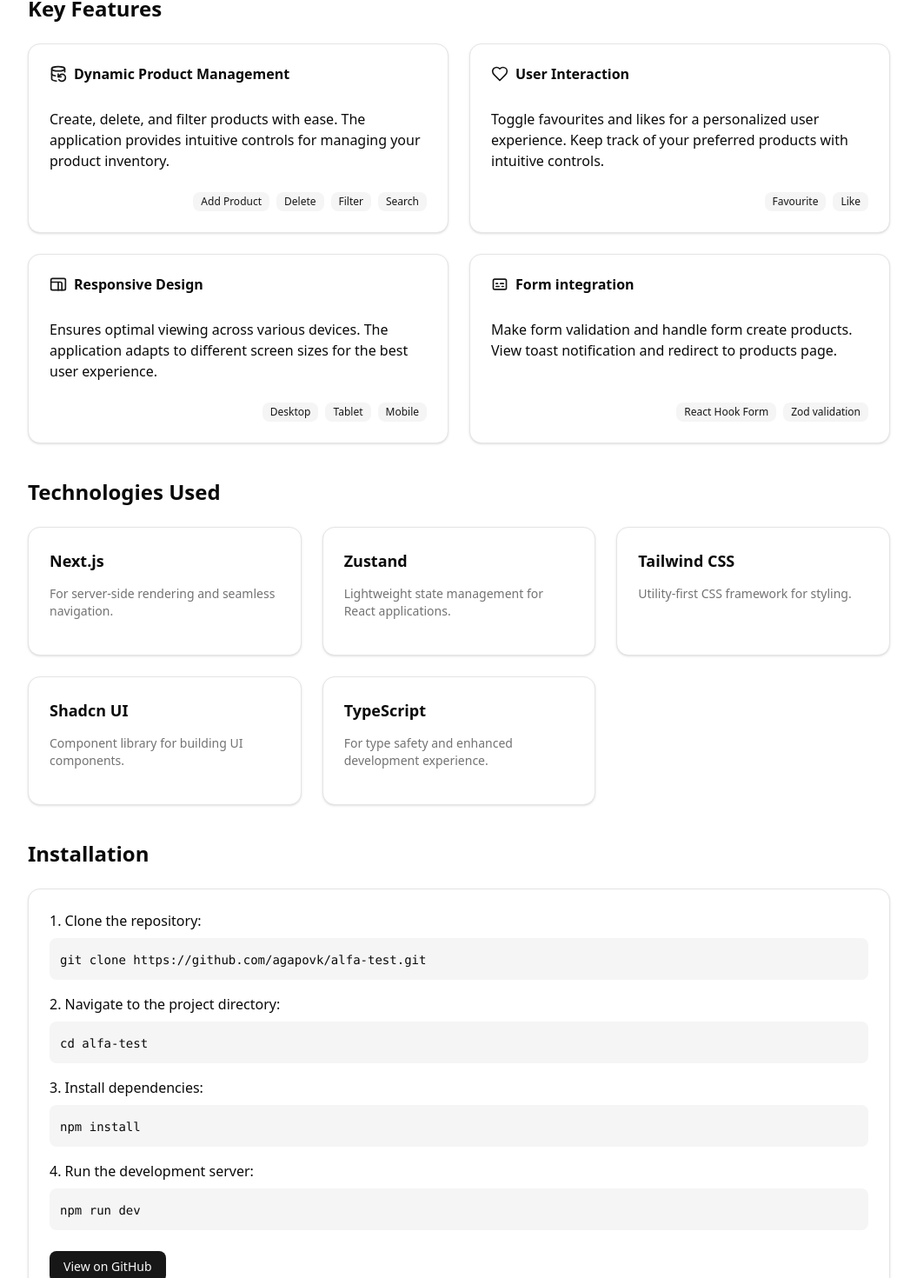
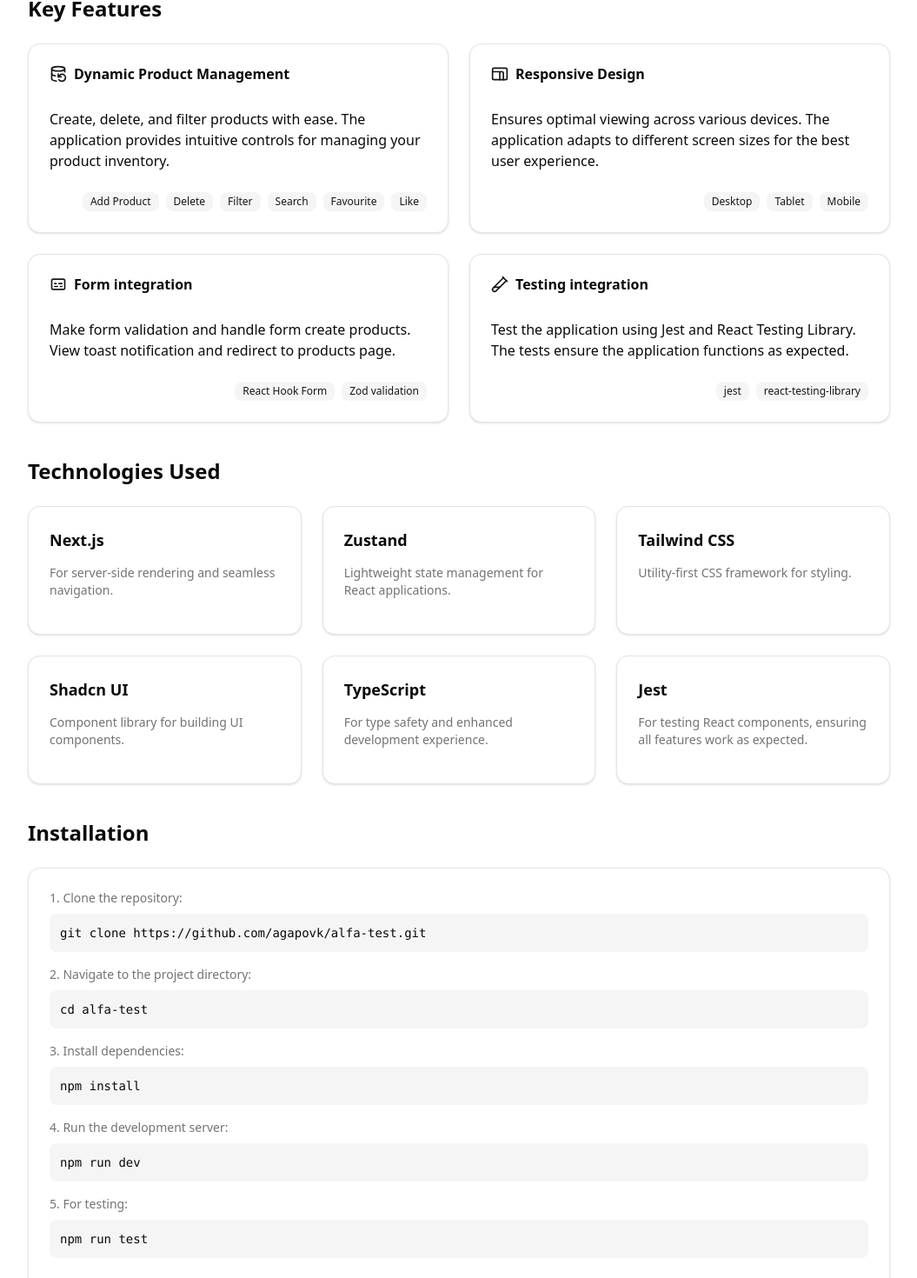
Before and after one commit to agapovk/alfa-test, a Next.js app: page / in a window 1280 px wide. Shown: the part 495-1965 px from the top of the page at 87% size, without its empty margins (112-1167 px from the left). Built offline with nearby package versions, Linux system fonts and the light colour scheme.

Commit message:
add testing info on homepage

```diff
--- a/src/app/page.tsx
+++ b/src/app/page.tsx
@@ -9,11 +9,11 @@
   CardTitle,
 } from '@/components/ui/card';
 import {
-  Heart,
   DatabaseBackup,
   Proportions,
   Captions,
   MoveRight,
+  TestTubeDiagonal,
 } from 'lucide-react';
 import FeatureCard from '@/components/feature-card';
 
@@ -23,14 +23,7 @@
     title: 'Dynamic Product Management',
     description:
       'Create, delete, and filter products with ease. The application provides intuitive controls for managing your product inventory.',
-    badges: ['Add Product', 'Delete', 'Filter', 'Search'],
-  },
-  {
-    icon: Heart,
-    title: 'User Interaction',
-    description:
-      'Toggle favourites and likes for a personalized user experience. Keep track of your preferred products with intuitive controls.',
-    badges: ['Favourite', 'Like'],
+    badges: ['Add Product', 'Delete', 'Filter', 'Search', 'Favourite', 'Like'],
   },
   {
     icon: Proportions,
@@ -45,6 +38,13 @@
     description:
       'Make form validation and handle form create products. View toast notification and redirect to products page.',
     badges: ['React Hook Form', 'Zod validation'],
+  },
+  {
+    icon: TestTubeDiagonal,
+    title: 'Testing integration',
+    description:
+      'Test the application using Jest and React Testing Library. The tests ensure the application functions as expected.',
+    badges: ['jest', 'react-testing-library'],
   },
 ];
 
@@ -68,6 +68,11 @@
   {
     title: 'TypeScript',
     description: 'For type safety and enhanced development experience.',
+  },
+  {
+    title: 'Jest',
+    description:
+      'For testing React components, ensuring all features work as expected.',
   },
 ];
 
@@ -146,10 +151,12 @@
       <section>
         <h2 className="text-2xl font-bold mb-6">Installation</h2>
         <Card>
-          <CardContent className="pt-0">
+          <CardContent className="pt-0 text-sm">
             <div className="space-y-4">
               <div>
-                <h3 className="font-medium mb-2">1. Clone the repository:</h3>
+                <h3 className="font-medium mb-2 text-muted-foreground">
+                  1. Clone the repository:
+                </h3>
                 <div className="bg-muted p-3 rounded-md">
                   <code className="text-sm">
                     git clone https://github.com/agapovk/alfa-test.git
@@ -158,7 +165,7 @@
               </div>
 
               <div>
-                <h3 className="font-medium mb-2">
+                <h3 className="font-medium mb-2 text-muted-foreground">
                   2. Navigate to the project directory:
                 </h3>
                 <div className="bg-muted p-3 rounded-md">
@@ -167,18 +174,29 @@
               </div>
 
               <div>
-                <h3 className="font-medium mb-2">3. Install dependencies:</h3>
+                <h3 className="font-medium mb-2 text-muted-foreground">
+                  3. Install dependencies:
+                </h3>
                 <div className="bg-muted p-3 rounded-md">
                   <code className="text-sm">npm install</code>
                 </div>
               </div>
 
               <div>
-                <h3 className="font-medium mb-2">
+                <h3 className="font-medium mb-2 text-muted-foreground">
                   4. Run the development server:
                 </h3>
                 <div className="bg-muted p-3 rounded-md">
                   <code className="text-sm">npm run dev</code>
+                </div>
+              </div>
+
+              <div>
+                <h3 className="font-medium mb-2 text-muted-foreground">
+                  5. For testing:
+                </h3>
+                <div className="bg-muted p-3 rounded-md">
+                  <code className="text-sm">npm run test</code>
                 </div>
               </div>
             </div>
```
